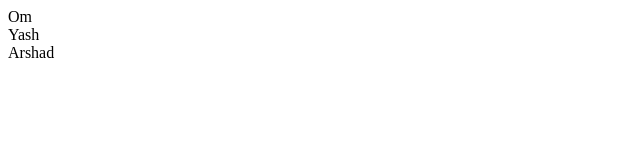
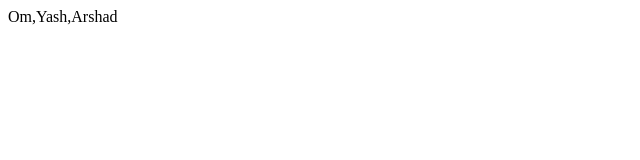
Before and after one commit to Khizarshah01/javaScript, a plain HTML site: page practical3/index.html in a window 1280 px wide. Shown: the whole page, without its empty margins (0-640 px from the left). Drawn offline with Linux system fonts and the light colour scheme.

Commit message:
mehtod of array in detail

```diff
--- a/practical3/index.html
+++ b/practical3/index.html
@@ -7,10 +7,48 @@
 
 <body>
     <script type="text/javascript">
+
         let arr = ["Om", "Yash", "Arshad"];
-        for (let i = 0; i < arr.length; i++) {
-            document.write(arr[i], "<br>");
-        }
+            document.write(arr);
+
+
+        //Methods in javascript
+
+        // all ouput show in console oK!
+
+
+        //join() this method is used to convert a array into a single string.
+        console.log(arr.join(" - ")); // in the paranthis i added the sperator -
+        // Om - Yash - Arshad
+
+        // toString() this method is similar to join but toString use "," by default
+        console.log(arr.toString());
+        // Om,Yash,Arshad
+
+        // change orginal array // pop() is use to remove the last element this method change orignal array and return the pop elemet in this example Arshad is pop so they reomve
+        console.log(arr.pop());
+        // Arshad
+
+        // change orignal array // push() this is mehtod add the element at the last position we already the remove Arshad now we want to add it using psuh method.
+        arr.push("Arshad");
+        console.log(arr);
+        // ['Om', 'Yash', 'Arshad']
+
+        // chnage orginal array // reverse() this is method reverse the array important change orginal array.
+        console.log(arr.reverse());
+        // ['Arshad', 'Yash', 'Om']
+
+        // shift() is simlar to pop but they remove first element of array it means arr[0].
+        arr.shift()
+        console.log(arr);
+        // ['Yash', 'Om']
+
+
+        // unShift() this is simlar to push but they add the element in first postion means arr[0].
+        arr.unshift("Arshad");
+        console.log(arr);
+        // ['Arshad', 'Yash', 'Om']
+
     </script>
 </body>
 
```
